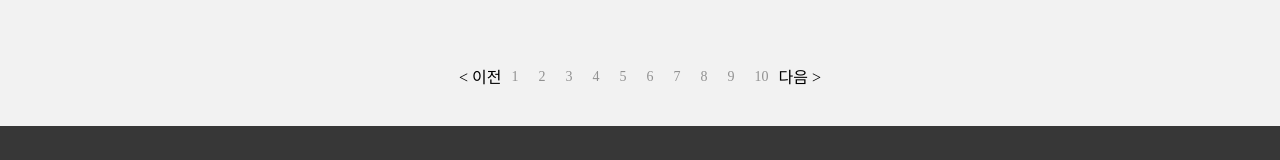
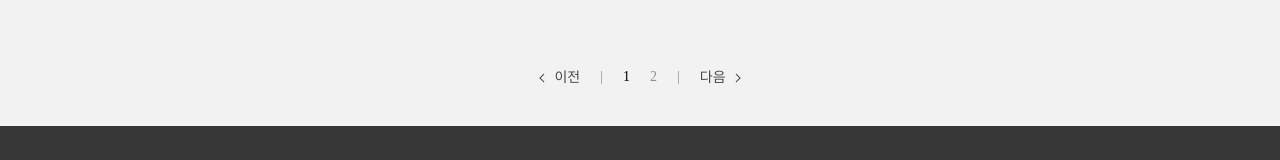
Before and after one commit to devJiraynor/board-project-20230530, a React (Create React App) app in the folder front/: page / in a window 1280 px wide. Shown: the part 2255-2415 px from the top of the page. Built offline with nearby package versions, Linux system fonts and the light colour scheme; a web font is replaced by a local one.

Commit message:
2023.07.18. 17:00

```diff
--- a/front/src/constants/index.ts
+++ b/front/src/constants/index.ts
@@ -6,3 +6,7 @@ export enum INPUT_ICON {
 
 export const emailPattern = /^[A-Za-z0-9]*@([-.]?[A-Za-z0-9])*\.[A-Za-z]{2,3}$/;
 export const telNumberPattern = /^[0-9]{10,11}$/;
+
+export const COUNT_BY_PAGE = 5;
+export const PAGE_BY_SECTION = 10;
+export const COUNT_BY_SECTION = COUNT_BY_PAGE * PAGE_BY_SECTION;
--- a/front/src/views/Main/index.tsx
+++ b/front/src/views/Main/index.tsx
@@ -5,6 +5,7 @@ import { CurrentListResponseDto, Top3ListResponseDto } from 'src/interfaces/resp
 import { currentBoardListMock, popularWordListMock, top3ListMock } from 'src/mocks';
 import BoardListItem from 'src/components/BoardListItem';
 import { useNavigate } from 'react-router-dom';
+import { COUNT_BY_PAGE, COUNT_BY_SECTION, PAGE_BY_SECTION } from 'src/constants';
 
 export default function Main() {
 
@@ -39,20 +40,55 @@ export default function Main() {
     const [popularList, setPopularList] = useState<string[]>([]);
 
     const [currentPage, setCurrentPage] = useState<number>(1);
+    const [currentSection, setCurrentSection] = useState<number>(1);
     const [totalPage, setTotalPage] = useState<number[]>([]);
+    const [totalSection, setTotalSection] = useState<number>(1);
 
     const onPopularClickHandler = (word: string) => {
       navigator(`/search/${word}`);
     }
 
+    const onPageClickHandler = (page: number) => {
+      setCurrentPage(page);
+    }
+
+    const onPreviousClickHandler = () => {
+      // 한 페이지씩 이동
+      // if (currentPage != 1) setCurrentPage(currentPage - 1);
+
+      // 섹션 이동
+      if (currentSection != 1) setCurrentSection(currentSection - 1);
+    }
+
+    const onNextClickHanlder = () => {
+      // 한 페이지씩 이동
+      // if (currentPage != totalPage.length) setCurrentPage(currentPage + 1);
+
+      // 섹션 이동
+      if (currentSection != totalSection) setCurrentSection(currentSection + 1);
+    }
+
     useEffect(() => {
+
+      const boardCount = 10;
+
+      const section = Math.ceil(boardCount / COUNT_BY_SECTION);
+      const totalPageCount = Math.ceil(boardCount / COUNT_BY_PAGE);
+
+      const maxPage = totalPageCount >= currentSection * PAGE_BY_SECTION ?
+        currentSection * PAGE_BY_SECTION : totalPageCount;
+      const minPage = 10 * (currentSection - 1) + 1;
+
+      setTotalSection(section);
+
+
       if (!currentList.length) setCurrentList(currentBoardListMock);
-      if (!totalPage.length) {
-        const pageList = [];
-        for (let page = 1; page <= 10; page++) pageList.push(page);
-        setTotalPage(pageList);
-      }
-    }, []);
+
+      const pageList = [];
+      for (let page = minPage; page <= maxPage; page++) pageList.push(page);
+      setTotalPage(pageList);
+
+    }, [currentSection]);
 
     useEffect(() => {
       if (!popularList.length) setPopularList(popularWordListMock);
@@ -75,9 +111,17 @@ export default function Main() {
           </div>
         </div>
         <div className='main-bottom-pagination'>
-          <div className='pagination-left'>{'< 이전'}</div>
-          {totalPage.map((page) => (<div className='pagination-page'>{page}</div>))}
-          <div className='pagination-right'>{'다음 >'}</div>
+          <div className='pagination-button' onClick={onPreviousClickHandler}>
+            <div className='pagination-left-icon'></div>
+            <div className='pagination-button-text'>이전</div>
+          </div>
+          <div className='pagination-text'>{'\|'}</div>
+          {totalPage.map((page) => (<div className={currentPage === page ? 'pagination-page-active' : 'pagination-page'} onClick={() => onPageClickHandler(page)}>{page}</div>))}
+          <div className='pagination-text'>{'\|'}</div>
+          <div className='pagination-button' onClick={onNextClickHanlder}>
+            <div className='pagination-button-text'>다음</div>
+            <div className='pagination-right-icon'></div>
+          </div>
         </div>
       </div>
     )
--- a/front/src/views/Main/style.css
+++ b/front/src/views/Main/style.css
@@ -117,3 +117,62 @@
   color: rgba(0, 0, 0, 0.7);
   font-weight: 700;
 }
+
+.pagination-page-active {
+  margin: 0 10px;
+
+  color: rgba(0, 0, 0, 1);
+  font-size: 14px;
+  font-weight: 500;
+  line-height: 100%;
+}
+
+.pagination-text {
+  margin: 0 10px;
+
+  color: rgba(0, 0, 0, 0.4);
+  font-size: 14px;
+  font-weight: 500;
+  line-height: 100%;
+}
+
+.pagination-button {
+  margin: 0 10px;
+
+  display: flex;
+  align-items: center;
+}
+
+.pagination-button:hover {
+  cursor: pointer;
+}
+
+.pagination-button-text {
+  color: rgba(0, 0, 0, 0.7);
+
+  font-size: 14px;
+  font-weight: 500;
+  line-height: 100%;
+}
+
+.pagination-left-icon {
+  margin: 0 4px;
+
+  width: 16px;
+  height: 16px;
+
+  background-image: url(asset/expand_left_light.png);
+  background-position: 50% 50%;
+  background-size: 100% 100%;
+}
+
+.pagination-right-icon {
+  margin: 0 4px;
+
+  width: 16px;
+  height: 16px;
+
+  background-image: url(asset/expand_right_light.png);
+  background-position: 50% 50%;
+  background-size: 100% 100%;
+}
```
Also changed, not shown: front/src/utils/index.ts (added, +12 -0 lines), front/src/views/Main/asset/expand_left_light.png (added), front/src/views/Main/asset/expand_right_light.png (added).
